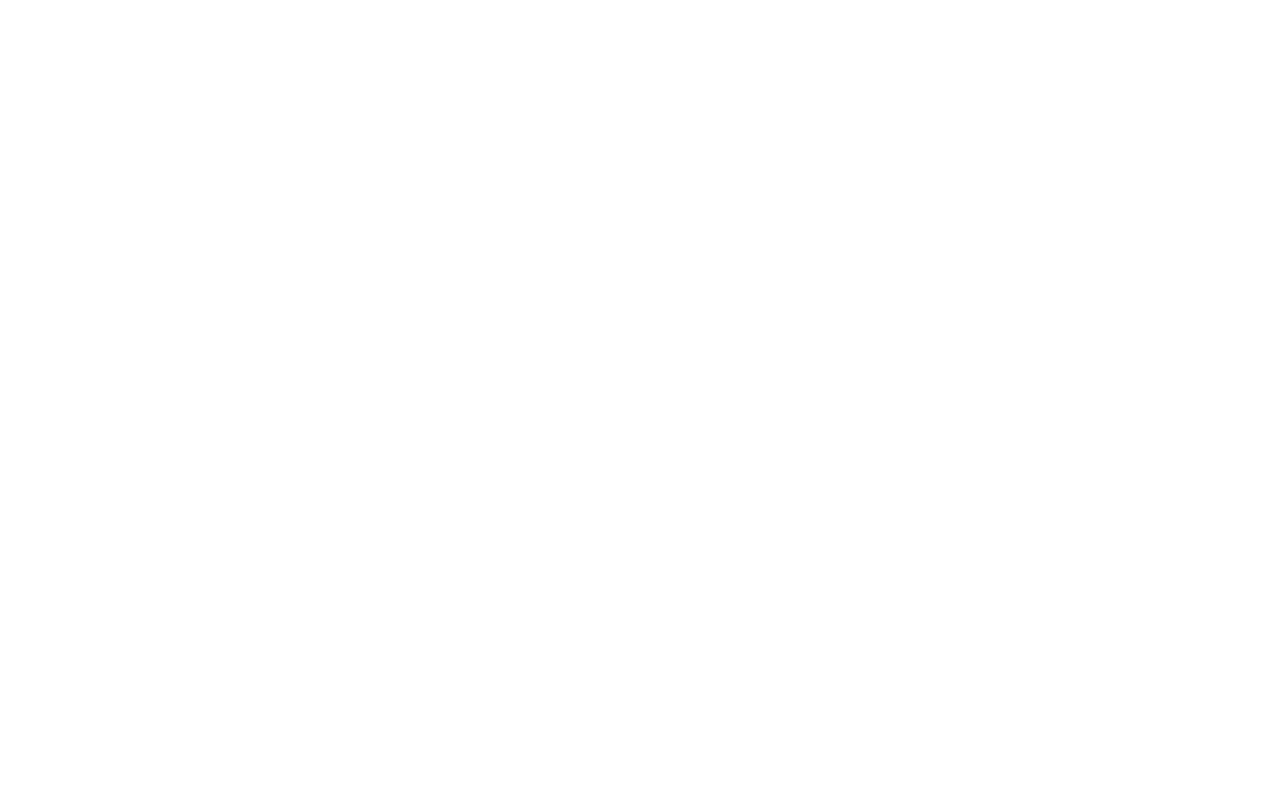
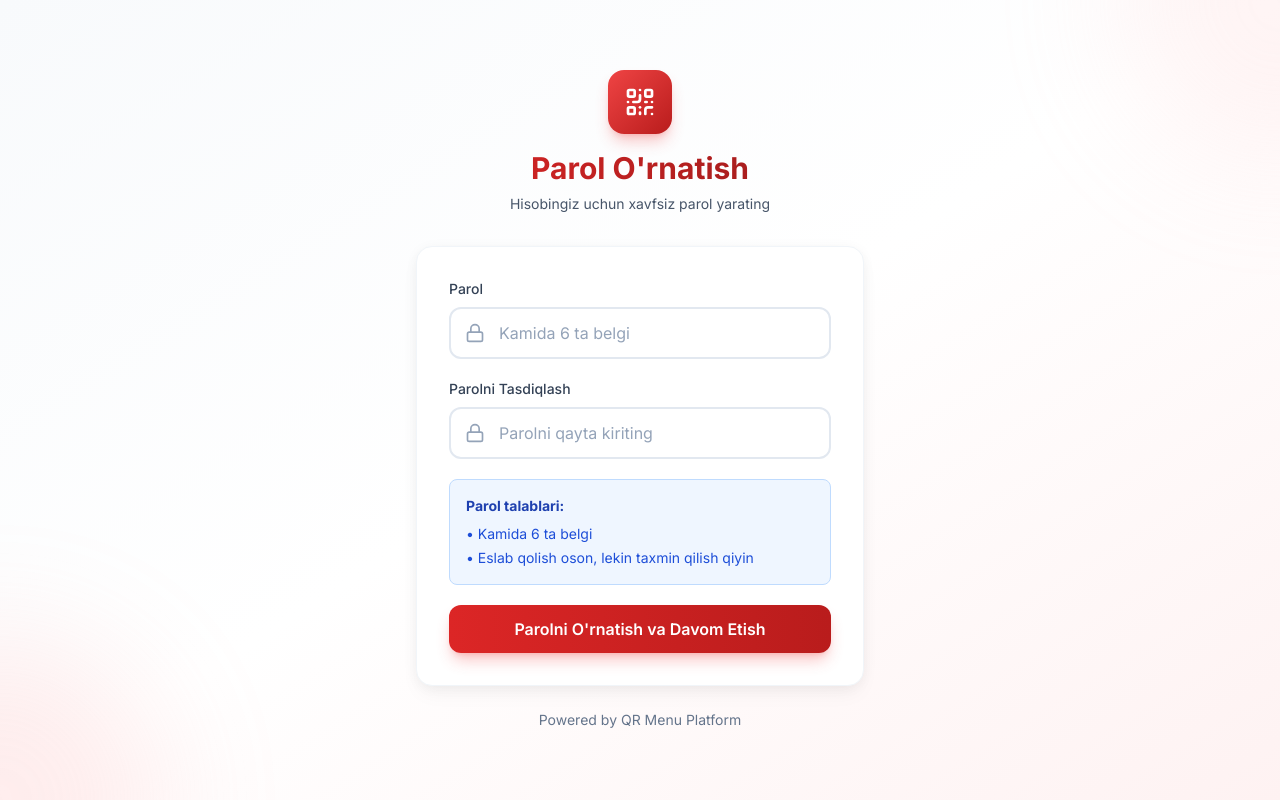
Before and after one commit to RIsroil/Mini-Res, a React (Vite) app in the folder frontend/: page /set-password in a window 1280 px wide. Before the commit this address had no page. Built offline with nearby package versions, Linux system fonts and the light colour scheme; no server answers; the HTML template or start-up script is replaced by a standard one.

Commit message:
Implement password setting flow after OTP verification and refactor API responses

```diff
--- a/frontend/src/App.tsx
+++ b/frontend/src/App.tsx
@@ -3,6 +3,7 @@
 import { useAuthStore } from './store/authStore'
 import Login from './pages/auth/Login'
 import Register from './pages/auth/Register'
+import SetPassword from './pages/auth/SetPassword'
 import ForgotPassword from './pages/auth/ForgotPassword'
 import ResetPassword from './pages/auth/ResetPassword'
 import Dashboard from './pages/Dashboard'
@@ -74,6 +75,7 @@
             </PublicRoute>
           }
         />
+        <Route path="/set-password" element={<SetPassword />} />
         <Route
           path="/forgot-password"
           element={
--- a/frontend/src/lib/api.ts
+++ b/frontend/src/lib/api.ts
@@ -1,11 +1,15 @@
 import axios from 'axios'
 
+const API_BASE_URL = import.meta.env.VITE_API_BASE_URL || '/api/v1'
+
 const api = axios.create({
-  baseURL: '/api/v1',
+  baseURL: API_BASE_URL,
   headers: {
     'Content-Type': 'application/json',
   },
 })
+
+console.log('API Base URL:', API_BASE_URL)
 
 api.interceptors.request.use((config) => {
   const token = localStorage.getItem('accessToken')
@@ -72,7 +76,7 @@
     api.post<ApiResponse<void>>('/auth/send-otp', { phone }),
 
   verifyOTP: (phone: string, code: string) =>
-    api.post<ApiResponse<AuthResponse>>('/auth/verify-otp', { phone, code }),
+    api.post<ApiResponse<void>>('/auth/verify-otp', { phone, code }),
 
   forgotPassword: (phone: string) =>
     api.post<ApiResponse<void>>('/auth/forgot-password', { phone }),
@@ -86,8 +90,8 @@
   updatePhone: (data: { newPhone: string; otp: string }) =>
     api.post<ApiResponse<void>>('/auth/update-phone', data),
 
-  setPassword: (data: { phone: string; password: string }) =>
-    api.post<ApiResponse<void>>('/auth/set-password', data),
+  setPassword: (phone: string, password: string) =>
+    api.post<ApiResponse<void>>('/auth/set-password', { phone, password }),
 }
 
 export default api
--- a/frontend/src/pages/auth/Register.tsx
+++ b/frontend/src/pages/auth/Register.tsx
@@ -50,10 +50,9 @@
   const onVerifyOTP = async (data: RegisterForm) => {
     setIsLoading(true)
     try {
-      const response = await authApi.verifyOTP(phoneNumber, data.otp)
-      setAuth(response.data.data)
-      toast.success('Account verified successfully!')
-      navigate('/dashboard')
+      await authApi.verifyOTP(phoneNumber, data.otp)
+      toast.success('OTP verified! Please set your password.')
+      navigate('/set-password', { state: { phone: phoneNumber } })
     } catch (error: any) {
       toast.error(error.response?.data?.message || 'OTP verification failed')
     } finally {
--- /dev/null
+++ b/frontend/src/pages/auth/SetPassword.tsx
@@ -0,0 +1,117 @@
+import { useState } from 'react'
+import { useForm } from 'react-hook-form'
+import { useNavigate, useLocation } from 'react-router-dom'
+import { Lock } from 'lucide-react'
+import toast from 'react-hot-toast'
+import AuthLayout from '../../components/layout/AuthLayout'
+import Button from '../../components/ui/Button'
+import Input from '../../components/ui/Input'
+import { authApi } from '../../lib/api'
+import { useAuthStore } from '../../store/authStore'
+
+interface SetPasswordForm {
+  password: string
+  confirmPassword: string
+}
+
+export default function SetPassword() {
+  const [isLoading, setIsLoading] = useState(false)
+  const navigate = useNavigate()
+  const location = useLocation()
+  const setAuth = useAuthStore((state) => state.setAuth)
+  const phone = location.state?.phone
+
+  const {
+    register,
+    handleSubmit,
+    watch,
+    formState: { errors },
+  } = useForm<SetPasswordForm>()
+
+  const password = watch('password')
+
+  const onSubmit = async (data: SetPasswordForm) => {
+    if (!phone) {
+      toast.error('Phone number missing. Please register again.')
+      navigate('/register')
+      return
+    }
+
+    setIsLoading(true)
+    try {
+      // Set password
+      await authApi.setPassword(phone, data.password)
+      toast.success('Password set successfully!')
+
+      // Now login with phone and password
+      const response = await authApi.login({
+        phone,
+        password: data.password,
+      })
+
+      setAuth(response.data.data)
+      toast.success('Welcome!')
+      navigate('/dashboard')
+    } catch (error: any) {
+      toast.error(error.response?.data?.message || 'Failed to set password')
+    } finally {
+      setIsLoading(false)
+    }
+  }
+
+  return (
+    <AuthLayout
+      title="Parol O'rnatish"
+      subtitle="Hisobingiz uchun xavfsiz parol yarating"
+    >
+      <form onSubmit={handleSubmit(onSubmit)} className="space-y-5">
+        <Input
+          label="Parol"
+          type="password"
+          placeholder="Kamida 6 ta belgi"
+          icon={<Lock className="w-5 h-5" />}
+          error={errors.password?.message}
+          {...register('password', {
+            required: 'Parol kiritish majburiy',
+            minLength: {
+              value: 6,
+              message: 'Parol kamida 6 ta belgidan iborat bo\'lishi kerak',
+            },
+          })}
+        />
+
+        <Input
+          label="Parolni Tasdiqlash"
+          type="password"
+          placeholder="Parolni qayta kiriting"
+          icon={<Lock className="w-5 h-5" />}
+          error={errors.confirmPassword?.message}
+          {...register('confirmPassword', {
+            required: 'Parolni tasdiqlash majburiy',
+            validate: (value) =>
+              value === password || 'Parollar mos kelmayapti',
+          })}
+        />
+
+        <div className="bg-blue-50 border border-blue-200 rounded-lg p-4">
+          <p className="text-sm text-blue-800">
+            <strong>Parol talablari:</strong>
+          </p>
+          <ul className="text-sm text-blue-700 mt-2 space-y-1">
+            <li>• Kamida 6 ta belgi</li>
+            <li>• Eslab qolish oson, lekin taxmin qilish qiyin</li>
+          </ul>
+        </div>
+
+        <Button
+          type="submit"
+          variant="primary"
+          isLoading={isLoading}
+          className="w-full"
+        >
+          Parolni O'rnatish va Davom Etish
+        </Button>
+      </form>
+    </AuthLayout>
+  )
+}
```
Also changed, not shown: 2 other files (tests, documents, lock files or other folders).
